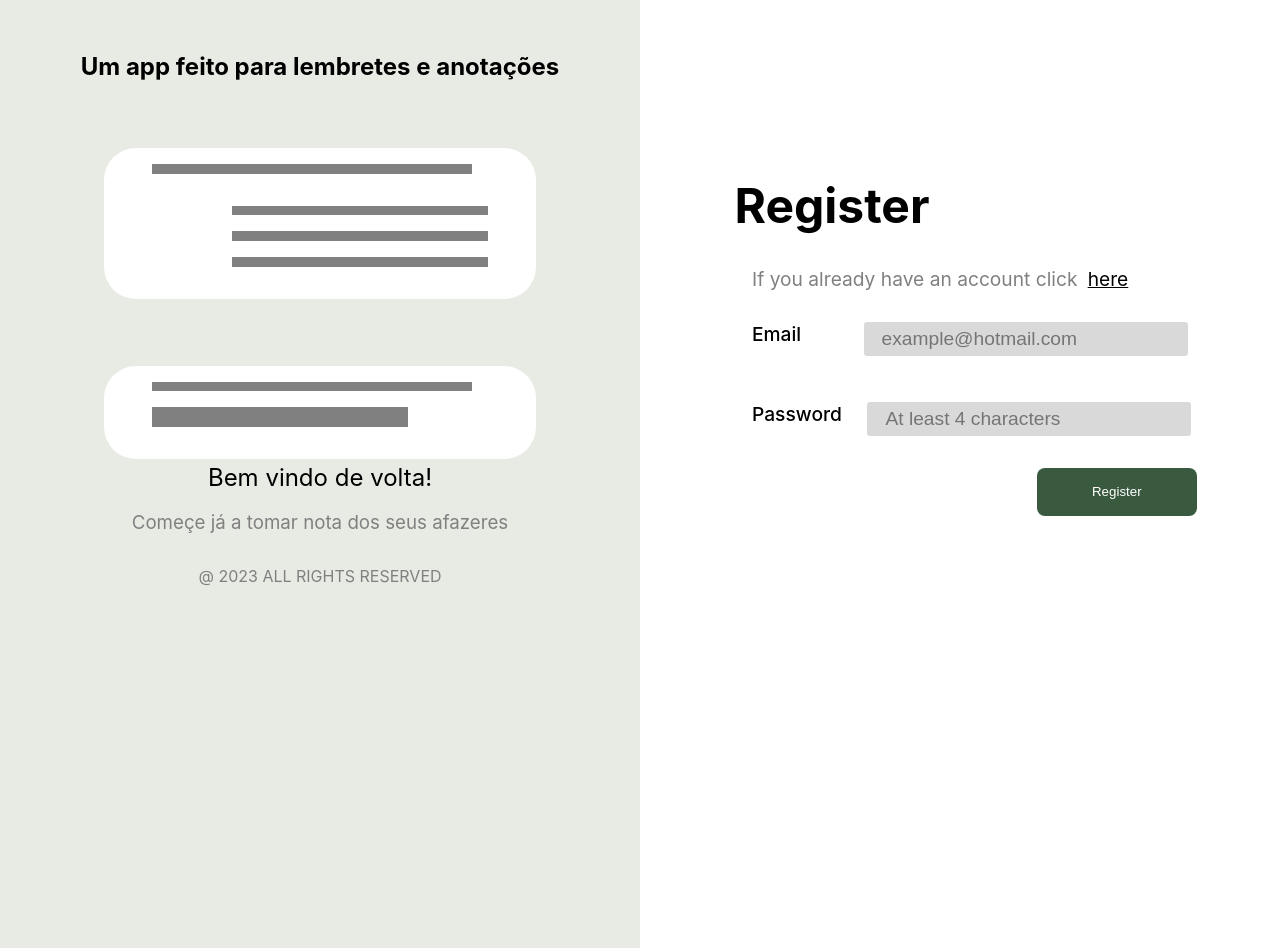
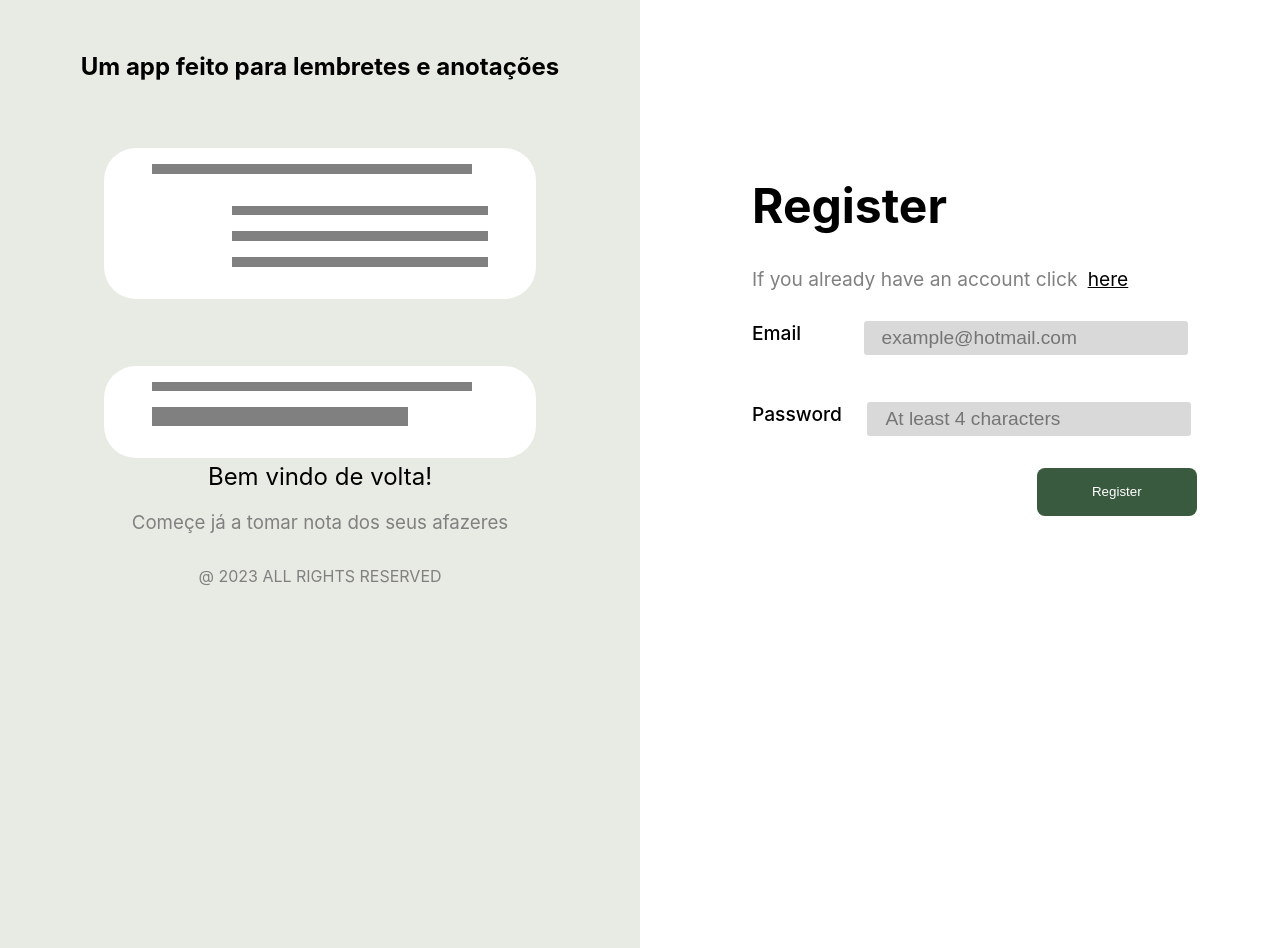
Before and after one commit to EmmanuelMedeiros/Prova_python, a React (Create React App) app in the folder react_app/my_app/: page /register in a window 1280 px wide. Shown: the top 948 px of the page. Built offline with nearby package versions, Linux system fonts and the light colour scheme.

Commit message:
fixing 'Register' position

```diff
--- a/react_app/my_app/src/components/styles/register.css
+++ b/react_app/my_app/src/components/styles/register.css
@@ -1,7 +1,8 @@
 .wrapper.register_container .register_label li h1{
 
+    display: contents;
     text-align: center;
-    margin-right: 3rem;
+    margin-right: 10rem;
 }
 
 .wrapper.register_container .register_label p {
```
